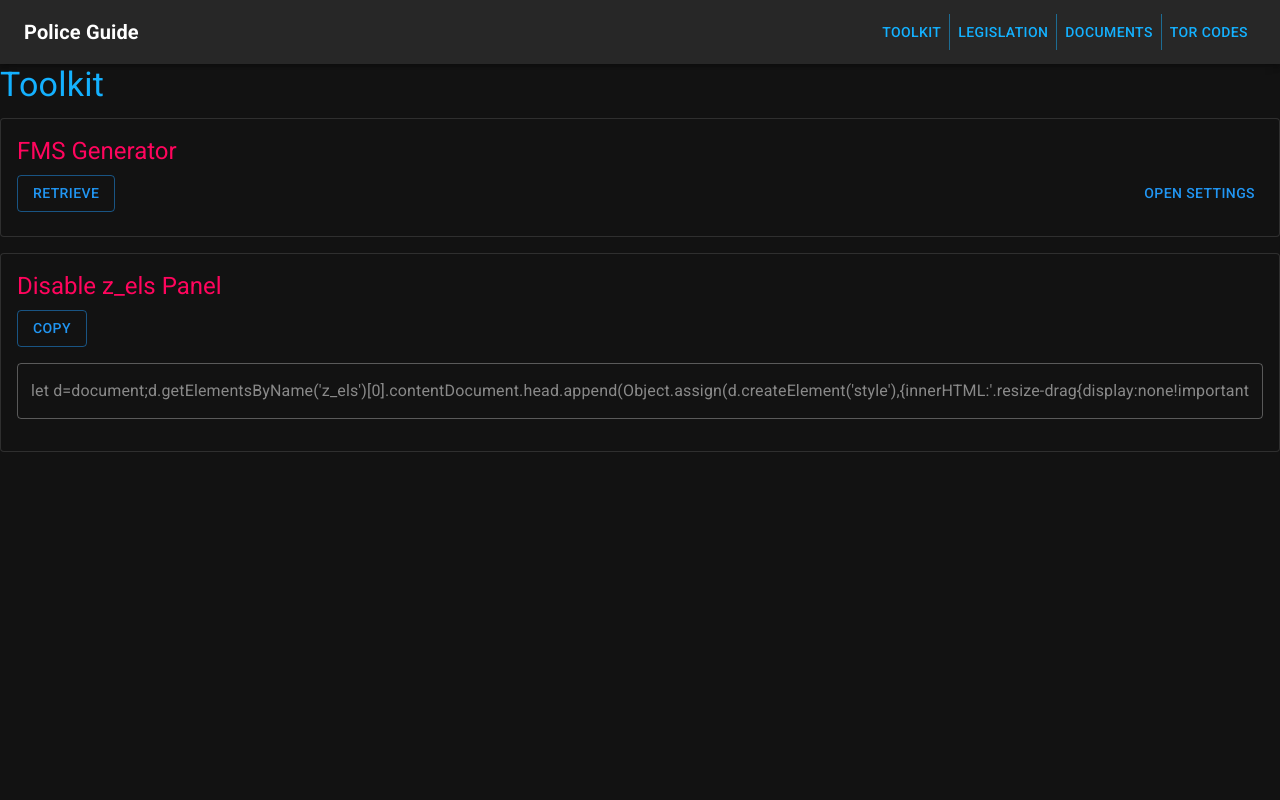
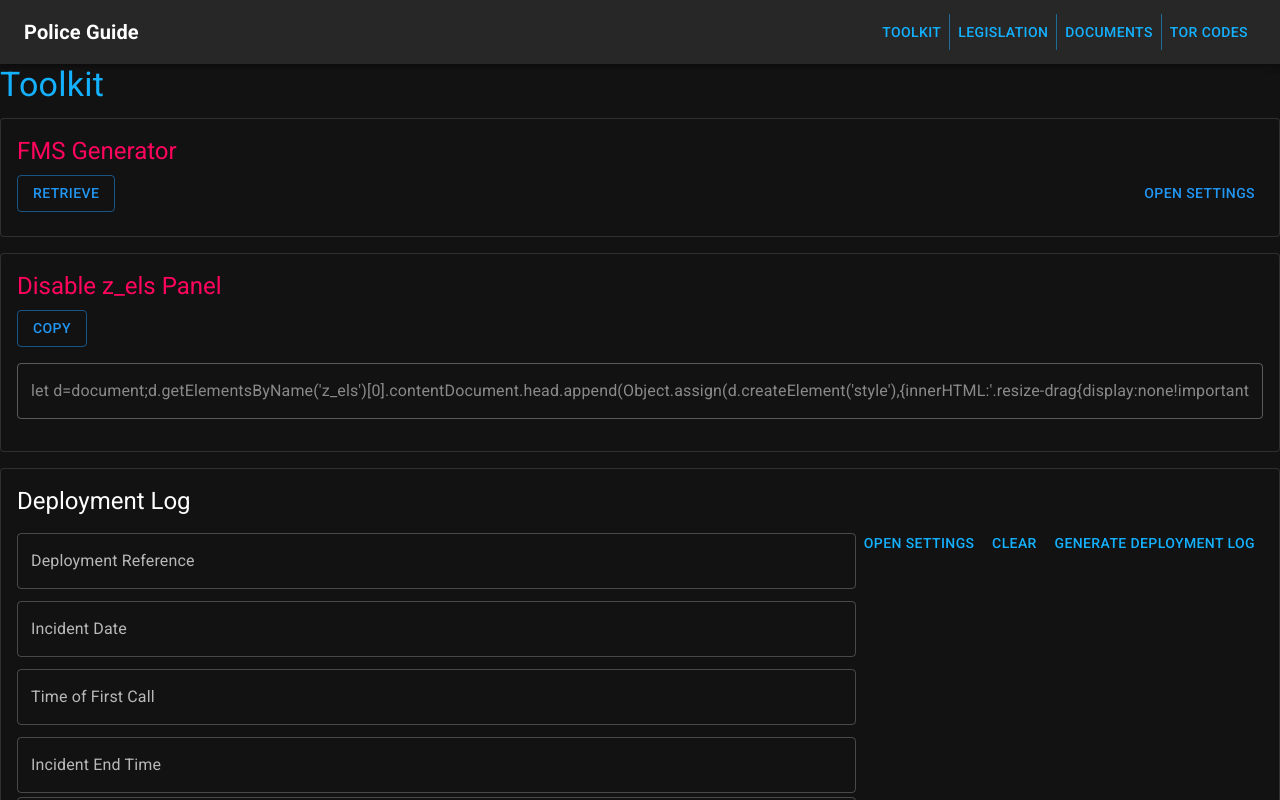
Before and after one commit to O5car1/PoliceGuide, a React (Create React App) app: page /PoliceGuide/toolkit in a window 1280 px wide. Shown: the top 800 px of the page. Built offline with nearby package versions, Linux system fonts and the light colour scheme.

Commit message:
Added: Deployment Log

```diff
--- a/src/pages/Toolkit.js
+++ b/src/pages/Toolkit.js
@@ -1,6 +1,7 @@
 import { Box, Typography } from '@mui/material';
 import DisableZELSPanel from '../components/cards/DisableZELSPanel';
 import FMSGenerator from '../components/cards/FMSGenerator.tsx';
+import DeploymentLog from '../components/cards/DeploymentLog';
 
 const Toolkit = () => {
     return (
@@ -8,6 +9,7 @@ const Toolkit = () => {
             <Typography color='primary' variant="h4" sx={{ paddingBottom: '12px' }}>Toolkit</Typography>
             <FMSGenerator />
             <DisableZELSPanel />
+            <DeploymentLog />
         </Box>
     );
 }
```
